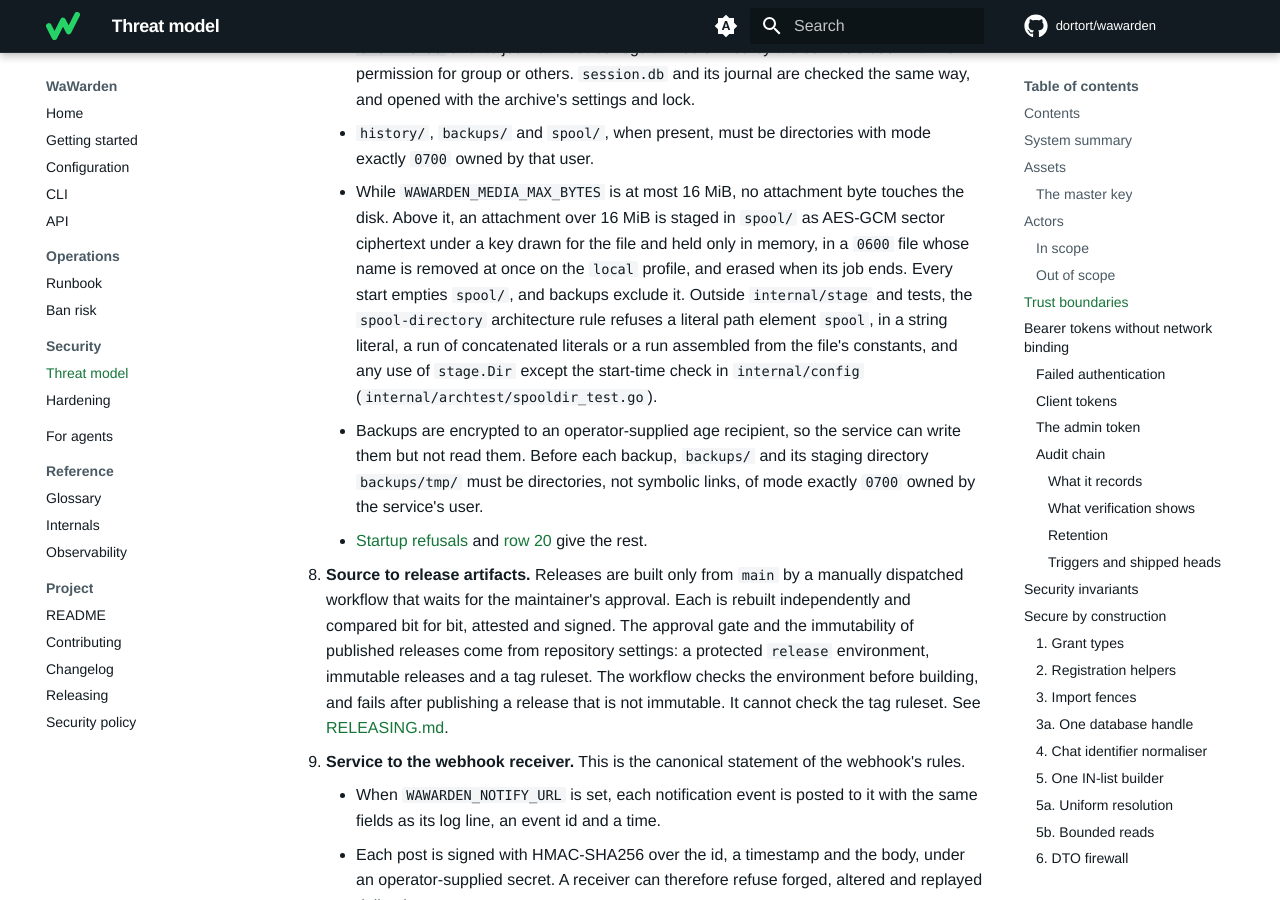
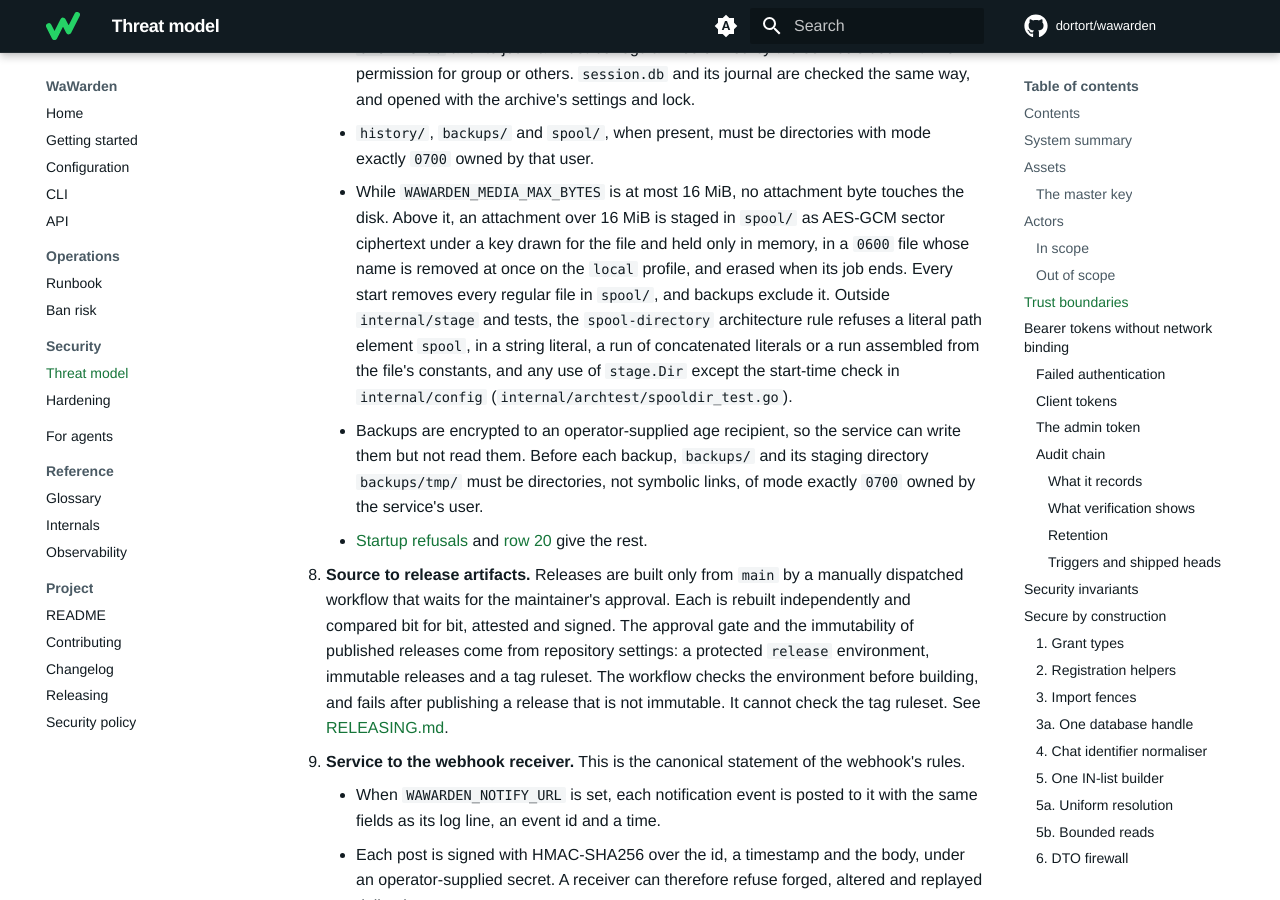
Before and after one commit to dortort/wawarden, an MkDocs documentation site: the page built from docs/threat-model.md, in a window 1280 px wide and 900 px high, scrolled down 9931 px. Built offline with MkDocs 1.6.1 and Material for MkDocs 9.7.7, drawn with Linux system fonts in a browser that asks for light colours; comment, search, counter and statistics services are not loaded.

Commit message:
docs: say a start removes the regular files in spool/
The start-time purge removes every regular file in spool/ and leaves any
other entry, as the internals and configuration references already say.

Co-Authored-By: Claude Opus 5.5 <noreply@anthropic.com>
Co-Authored-By: Claude Fable 5.1 <noreply@anthropic.com>

```diff
--- a/docs/threat-model.md
+++ b/docs/threat-model.md
@@ -361,12 +361,12 @@ These are stated so that nobody relies on WaWarden for them:
      touches the disk. Above it, an attachment over 16 MiB is staged in
      `spool/` as AES-GCM sector ciphertext under a key drawn for the file and
      held only in memory, in a `0600` file whose name is removed at once on
-     the `local` profile, and erased when its job ends. Every start empties
-     `spool/`, and backups exclude it. Outside `internal/stage` and tests,
-     the `spool-directory` architecture rule refuses a literal path element
-     `spool`, in a string literal, a run of concatenated literals or a run
-     assembled from the file's constants, and any use of `stage.Dir` except
-     the start-time check in `internal/config`
+     the `local` profile, and erased when its job ends. Every start removes
+     every regular file in `spool/`, and backups exclude it. Outside
+     `internal/stage` and tests, the `spool-directory` architecture rule
+     refuses a literal path element `spool`, in a string literal, a run of
+     concatenated literals or a run assembled from the file's constants, and
+     any use of `stage.Dir` except the start-time check in `internal/config`
      (`internal/archtest/spooldir_test.go`).
    - Backups are encrypted to an operator-supplied age recipient, so the
      service can write them but not read them. Before each backup, `backups/`
```
Also changed, not shown: CHANGELOG.md (+3 -3 lines), docs/glossary.md (+2 -2 lines), docs/hardening.md (+2 -2 lines).
